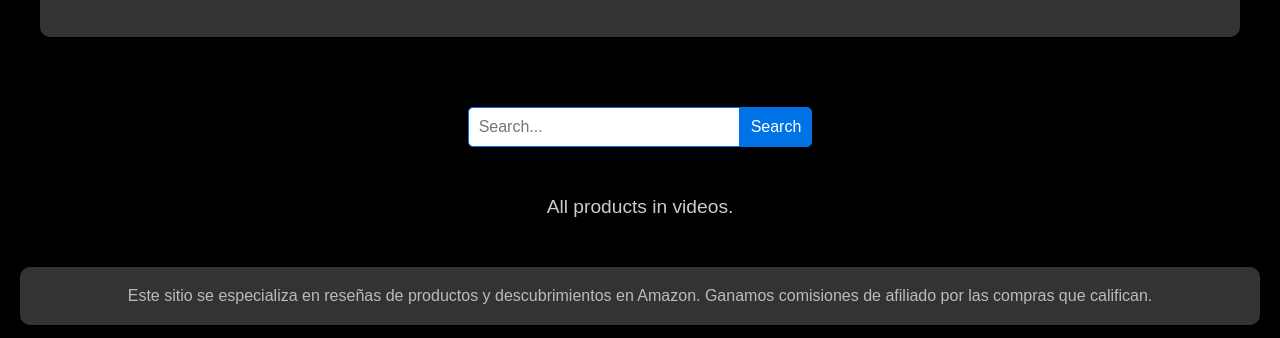
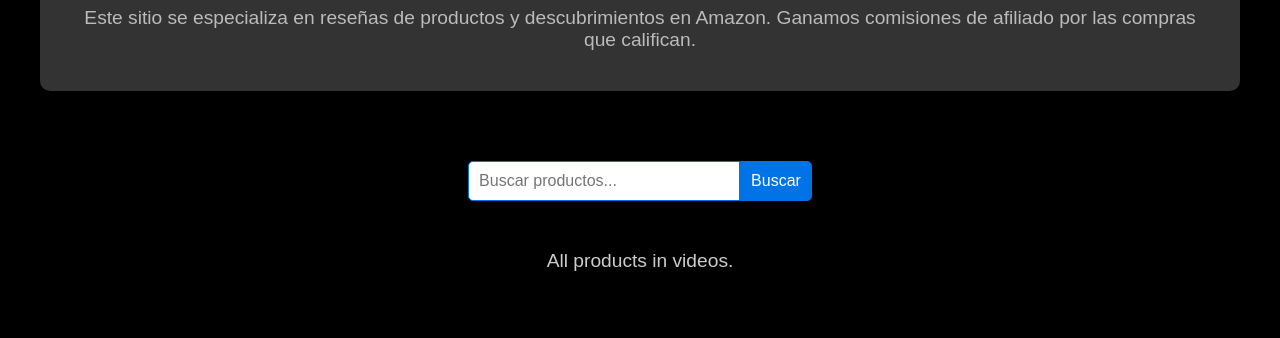
Before and after one commit to skantrek/amazon_chollos, a plain HTML site: page index.html in a window 1280 px wide. Shown: the part 378-716 px from the top of the page. Drawn offline with Linux system fonts and the light colour scheme.

Commit message:
index.html

```diff
--- a/index.html
+++ b/index.html
@@ -5,6 +5,9 @@
     <meta name="viewport" content="width=device-width, initial-scale=1.0">
     <title>Amazon Chollos</title>
     <link rel="stylesheet" href="styles.css">
+    <link rel="icon" href="favicon.ico" type="image/x-icon">
+    <meta name="description" content="Descubre los mejores chollos y ofertas en Amazon. Reseñas de productos y recomendaciones.">
+    <meta name="keywords" content="Amazon, chollos, ofertas, reseñas de productos, recomendaciones">
 </head>
 <body>
     <div class="container">
@@ -16,18 +19,16 @@
                 <div class="hero-text">
                     <h1>Amazon Chollos</h1>
                     <p>Product Reviews + Amazon Finds</p>
+                    <p class="affiliate-note">Este sitio se especializa en reseñas de productos y descubrimientos en Amazon. Ganamos comisiones de afiliado por las compras que califican.</p>
                 </div>
             </div>
         </div>
         <div class="search-bar">
-            <input type="text" id="searchInput" placeholder="Search..." />
-            <button onclick="searchProducts()">Search</button>
+            <input type="text" id="searchInput" placeholder="Buscar productos..." />
+            <button onclick="searchProducts()">Buscar</button>
         </div>
         <div class="description">
             <p>All products in videos.</p>
-        </div>
-        <div class="hero-footer">
-            <p>Este sitio se especializa en reseñas de productos y descubrimientos en Amazon. Ganamos comisiones de afiliado por las compras que califican.</p>
         </div>
         <div class="product-list" id="productList">
             <!-- Productos irán aquí -->
```
